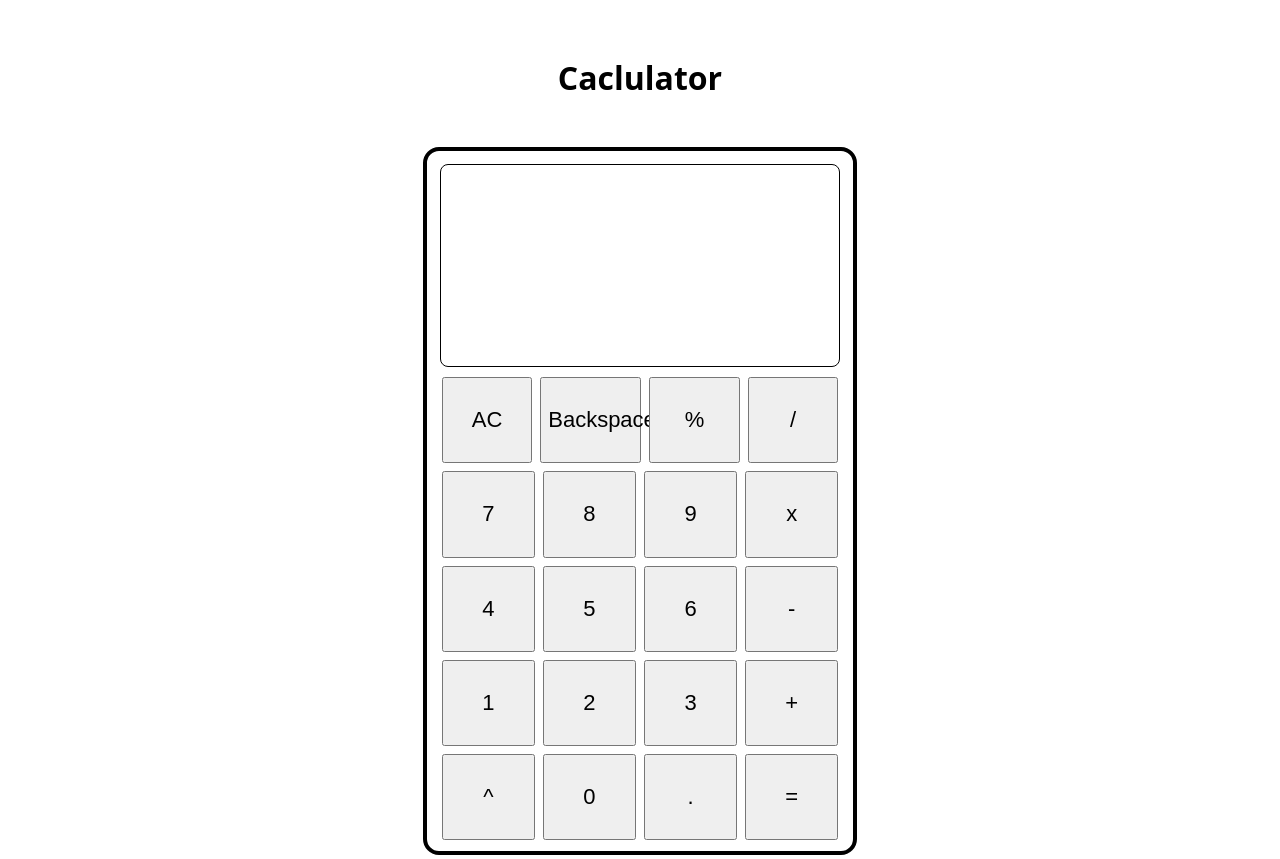
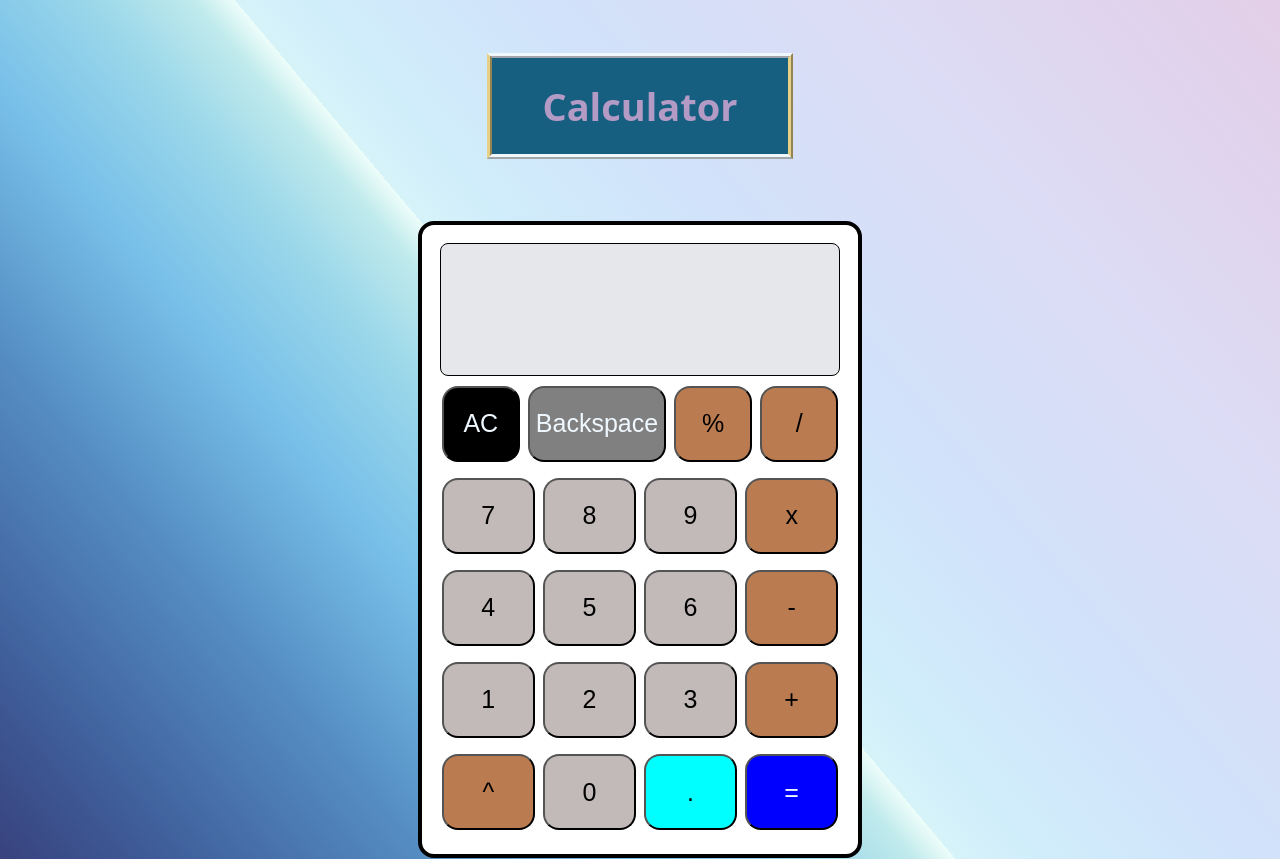
Before and after one commit to blue0206/calculator, a plain HTML site: page index.html in a window 1280 px wide. Shown: the top 859 px of the page. Drawn offline with Linux system fonts and the light colour scheme.

Commit message:
Apply styling
Applied different colors to different calculator buttons depeding upon
their type for better differentiation.

```diff
--- a/index.html
+++ b/index.html
@@ -9,7 +9,7 @@
     </head>
     <body>
         <header>
-            <h1>Caclulator</h1>
+            <h1>Calculator</h1>
         </header>
         <main>
             <div class="body">
--- a/script.js
+++ b/script.js
@@ -51,6 +51,26 @@ btnList.forEach((btn) => {
                 screen.textContent += e.target.getAttribute("value");
         }
     });
+    switch(btn.getAttribute('class'))
+    {
+        case "btn ac":
+            btn.style.backgroundColor = 'black';
+            btn.style.color = 'aliceblue';
+            break;
+        case "btn backspace":
+            btn.style.backgroundColor = 'grey';
+            btn.style.color = 'aliceblue';
+            break;
+        case "btn operator":
+            btn.style.backgroundColor = 'rgb(187, 123, 81)';
+            break;
+        case "btn decimal":
+            btn.style.backgroundColor = 'aqua';
+            break;
+        case "btn calculate":
+            btn.style.backgroundColor = 'blue';
+            btn.style.color = 'aliceblue';
+    }
 });
 
 function operate()
--- a/style.css
+++ b/style.css
@@ -8,6 +8,21 @@ body
     min-height: 85vh;
     height: 950px;
     min-width: 85vw;
+    gap: 16px;
+    background-image: linear-gradient(50deg,
+                hsl(240deg 37% 32%) 0%,
+                hsl(219deg 42% 43%) 13%,
+                hsl(209deg 48% 55%) 25%,
+                hsl(202deg 72% 69%) 35%,
+                hsl(194deg 65% 76%) 43%,
+                hsl(183deg 54% 84%) 48%,
+                hsl(166deg 81% 96%) 50%,
+                hsl(180deg 64% 93%) 50%,
+                hsl(191deg 76% 91%) 50%,
+                hsl(200deg 84% 90%) 54%,
+                hsl(214deg 81% 90%) 64%,
+                hsl(242deg 56% 91%) 80%,
+                hsl(290deg 35% 86%) 100%);
 }
 
 header
@@ -17,6 +32,19 @@ header
     display: flex;
     justify-content: center;
     align-items: center;
+}
+
+h1
+{
+    flex-basis: 20%;
+    font-size: 38px;
+    color: rgb(180, 155, 197);
+    border-width: 5px;
+    border-style: ridge;
+    border-color: aliceblue rgb(230, 208, 134);
+    padding: 22px;
+    background-color: rgb(22, 95, 129);
+    text-align: center;
 }
 
 main
@@ -31,16 +59,17 @@ main
 {
     display: flex;
     flex-direction: column;
-    height: 95%;
-    width: 32%;
+    flex-basis: 32%;
     border: 4px solid black;
     border-radius: 16px;
-    padding: 11px;
+    padding: 16px;
+    background-color: rgb(255, 255, 255);
 }
 
 .screen
 {
-    flex-grow: 4;
+    flex-grow: 1;
+    flex-basis: 20%;
     border: 1px solid black;
     margin: 2px;
     border-radius: 8px;
@@ -51,18 +80,21 @@ main
     align-items: flex-end;
     overflow: auto;
     font-size: 48px;
+    background-color: #E5E7EB;
 }
 
 .buttons
 {
-    flex-grow: 5;
+    flex-grow: 1;
     display: flex;
     flex-direction: column;
+    flex-basis: 80%;
 }
 
 .btn-row
 {
     display: flex;
+    flex-basis: 100%;
     flex-grow: 1;
     margin: 4px 0px 4px 0px;
 }
@@ -70,10 +102,11 @@ main
 .btn
 {
     flex-grow: 1;
-    height: 100%;
-    width: 25%;
+    flex-basis: 100%;
     margin: 4px;
-    font-size: 22px;
+    font-size: 25px;
+    background-color: rgb(194, 185, 185);
+    border-radius: 16px;
 }
 
 footer
@@ -84,4 +117,11 @@ footer
     flex-direction: column;
     justify-content: center;
     align-items: center;
+    background-color: rgb(18, 42, 94);
+    color: aliceblue;
 }
+
+a
+{
+    color: rgb(255, 191, 191);
+}
```
